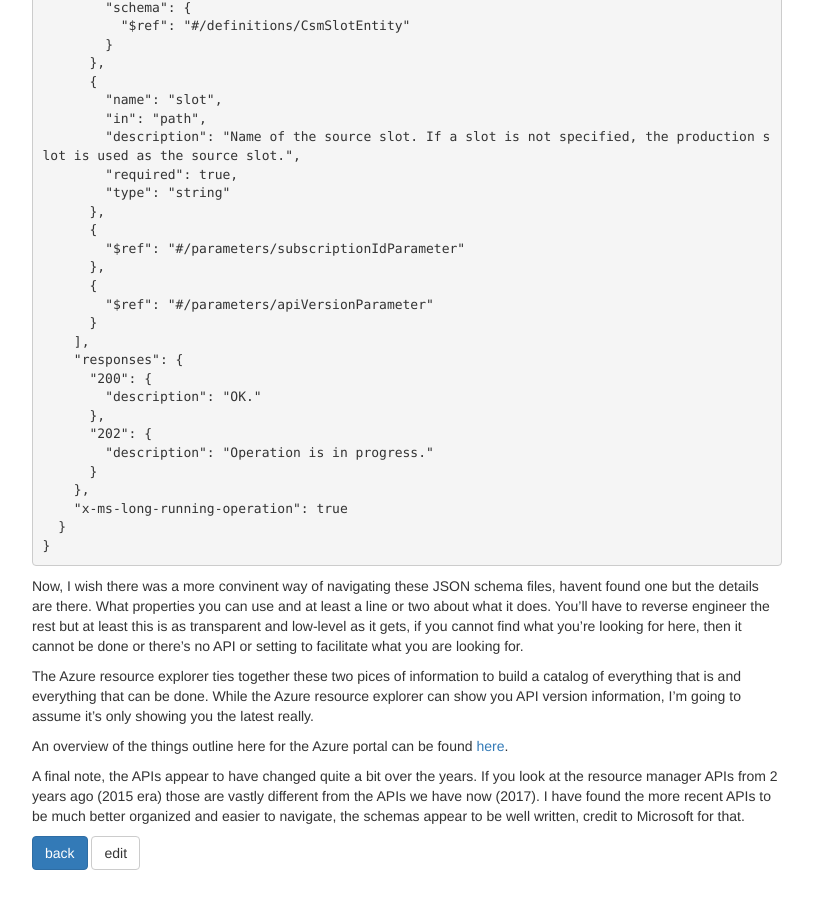
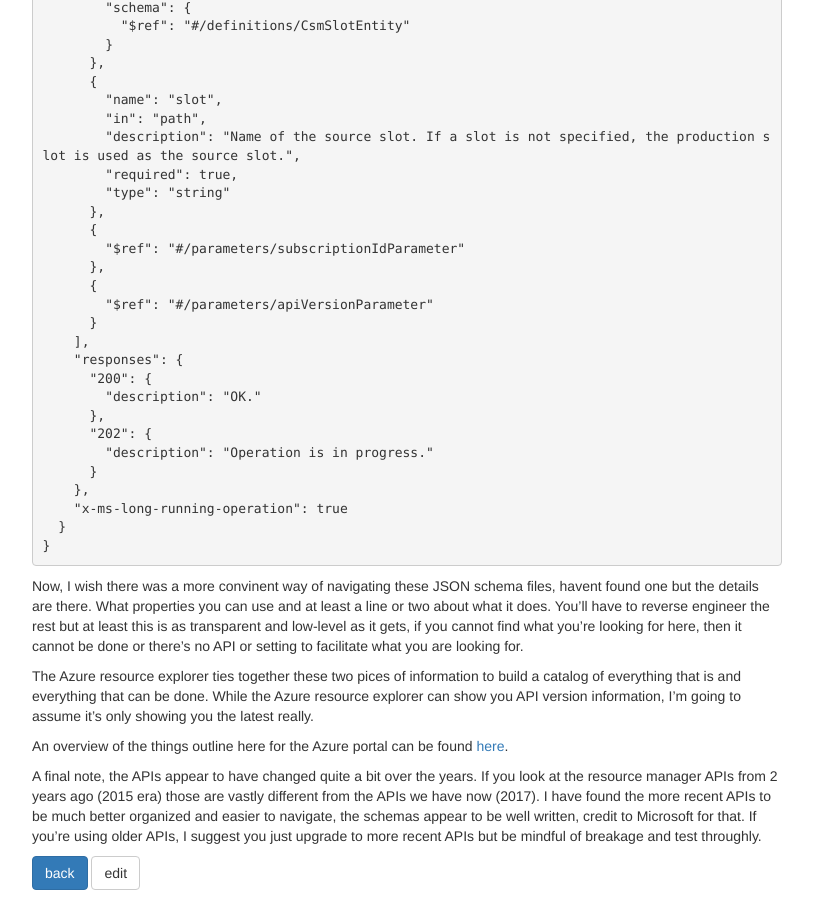
Before and after one commit to leidegre/leidegre.github.com, a Jekyll site: the page built from _posts/2017-09-24-azure-resource-manager.md, in a window 1280 px wide and 900 px high, scrolled down 2981 px. Shown: the whole window, without its empty margins (38-851 px from the left). Built offline with Jekyll 4.4.1, drawn with Linux system fonts in a browser that asks for light colours; nearby versions of some CDN libraries.

Commit message:
Update 2017-09-24-azure-resource-manager.md

```diff
--- a/_posts/2017-09-24-azure-resource-manager.md
+++ b/_posts/2017-09-24-azure-resource-manager.md
@@ -179,4 +179,4 @@ The Azure resource explorer ties together these two pices of information to buil
 
 An overview of the things outline here for the Azure portal can be found [here](https://docs.microsoft.com/en-us/azure/azure-resource-manager/resource-manager-supported-services).
 
-A final note, the APIs appear to have changed quite a bit over the years. If you look at the resource manager APIs from 2 years ago (2015 era) those are vastly different from the APIs we have now (2017). I have found the more recent APIs to be much better organized and easier to navigate, the schemas appear to be well written, credit to Microsoft for that.
+A final note, the APIs appear to have changed quite a bit over the years. If you look at the resource manager APIs from 2 years ago (2015 era) those are vastly different from the APIs we have now (2017). I have found the more recent APIs to be much better organized and easier to navigate, the schemas appear to be well written, credit to Microsoft for that. If you're using older APIs, I suggest you just upgrade to more recent APIs but be mindful of breakage and test throughly.
```
